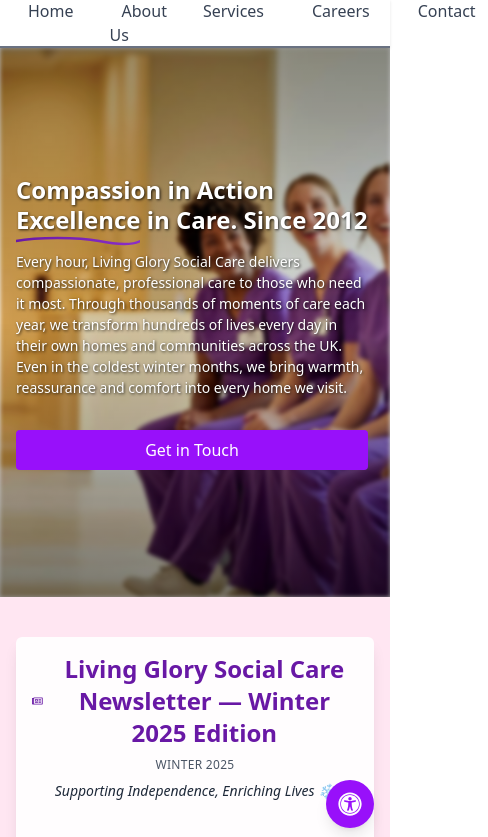
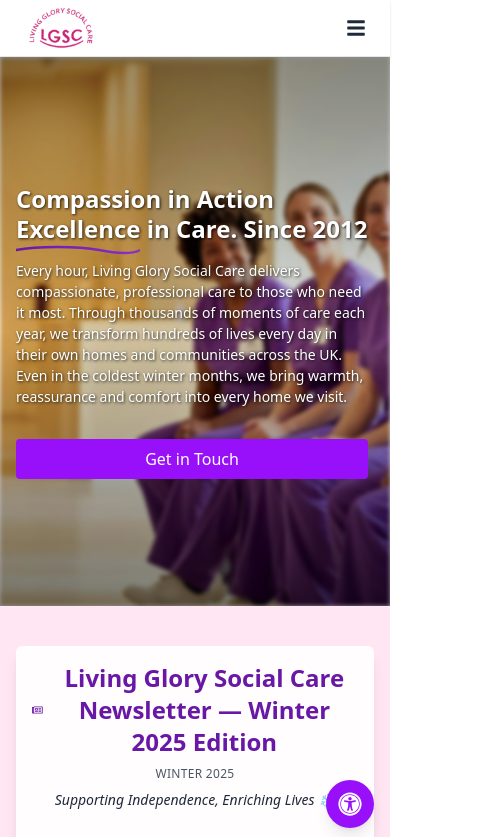
Before and after one commit to onengiyeJacob14/my-website, a Next.js app: page / in a window 390 px wide. Shown: the top 837 px of the page, 488 px wide, since content can reach past the window. Built offline with nearby package versions, Linux system fonts and the light colour scheme.

Commit message:
Update Header.js
Test header mobile UI

```diff
--- a/src/components/Header.js
+++ b/src/components/Header.js
@@ -1,70 +1,83 @@
-// src/components/Header.js
-import Link from 'next/link';
-import Image from 'next/image';
+"use client";
+
+import { useState } from "react";
+import Link from "next/link";
+import Image from "next/image";
+import { FaBars, FaTimes } from "react-icons/fa";
 
 export default function Header() {
+  const [menuOpen, setMenuOpen] = useState(false);
+
+  const toggleMenu = () => setMenuOpen((prev) => !prev);
+  const closeMenu = () => setMenuOpen(false);
+
+  const navLinks = [
+    { href: "/", label: "Home" },
+    { href: "/about", label: "About Us" },
+    { href: "/services", label: "Services" },
+    { href: "/careers", label: "Careers" },
+    { href: "/contact", label: "Contact" },
+  ];
+
   return (
-    // Sticky header, fixed height, more visible border
-    <header className="sticky top-0 z-50 bg-white border-b-2 border-gray-500 shadow-sm h-12 p-0 flex items-center">
-      {/* Main container for logo & nav */}
-      <div className="flex items-center justify-between w-full px-4">
-        {/* Smaller logo to reduce overall header height */}
-        <Link href="/">
+    <header className="sticky top-0 z-50 bg-white border-b border-gray-200 shadow-sm">
+      {/* Top bar */}
+      <div className="flex items-center justify-between w-full px-4 h-14 md:h-16">
+        {/* Logo */}
+        <Link href="/" onClick={closeMenu}>
           <Image
             src="/livingglory-logo-c.png"
             alt="Living Glory Social Care Logo"
-            width={90}  // Reduced width
-            height={70} // Reduced height
+            width={90}
+            height={70}
             priority
           />
         </Link>
 
-        {/* Navigation Menu */}
-        <nav>
+        {/* Desktop Nav */}
+        <nav className="hidden md:block">
           <ul className="flex space-x-6 font-medium text-gray-700">
-            <li>
+            {navLinks.map((link) => (
+              <li key={link.href}>
                 <Link
-                href="/"
+                  href={link.href}
                   className="px-3 py-1 rounded-full transition-colors duration-300 hover:bg-[#6818A5] hover:text-white"
                 >
-                Home
+                  {link.label}
                 </Link>
               </li>
-            <li>
+            ))}
+          </ul>
+        </nav>
+
+        {/* Mobile menu toggle */}
+        <button
+          onClick={toggleMenu}
+          className="md:hidden text-gray-800 p-2 rounded focus:outline-none focus:ring-2 focus:ring-purple-500"
+          aria-label="Toggle navigation menu"
+        >
+          {menuOpen ? <FaTimes size={20} /> : <FaBars size={20} />}
+        </button>
+      </div>
+
+      {/* Mobile Nav */}
+      {menuOpen && (
+        <nav className="md:hidden border-t border-gray-200 bg-white">
+          <ul className="flex flex-col py-2">
+            {navLinks.map((link) => (
+              <li key={link.href}>
                 <Link
-                href="/about"
-                className="px-3 py-1 rounded-full transition-colors duration-300 hover:bg-[#6818A5] hover:text-white"
+                  href={link.href}
+                  className="block px-4 py-2 text-gray-800 hover:bg-[#6818A5] hover:text-white transition-colors"
+                  onClick={closeMenu}
                 >
-                About Us
+                  {link.label}
                 </Link>
               </li>
-            <li>
-              <Link
-                href="/services"
-                className="px-3 py-1 rounded-full transition-colors duration-300 hover:bg-[#6818A5] hover:text-white"
-              >
-                Services
-              </Link>
-            </li>
-            <li>
-              <Link
-                href="/careers"
-                className="px-3 py-1 rounded-full transition-colors duration-300 hover:bg-[#6818A5] hover:text-white"
-              >
-                Careers
-              </Link>
-            </li>
-            <li>
-              <Link
-                href="/contact"
-                className="px-3 py-1 rounded-full transition-colors duration-300 hover:bg-[#6818A5] hover:text-white"
-              >
-                Contact
-              </Link>
-            </li>
+            ))}
           </ul>
         </nav>
-      </div>
+      )}
     </header>
   );
 }
```
Lines whose indentation alone changed are shown as unchanged.
